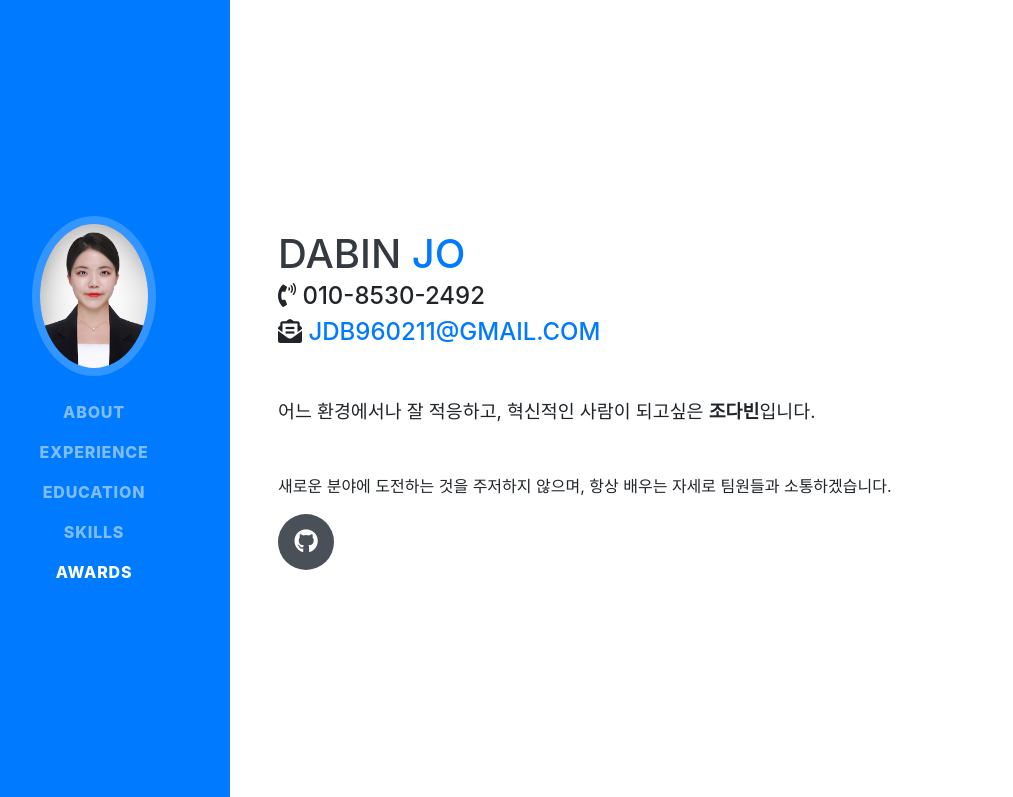
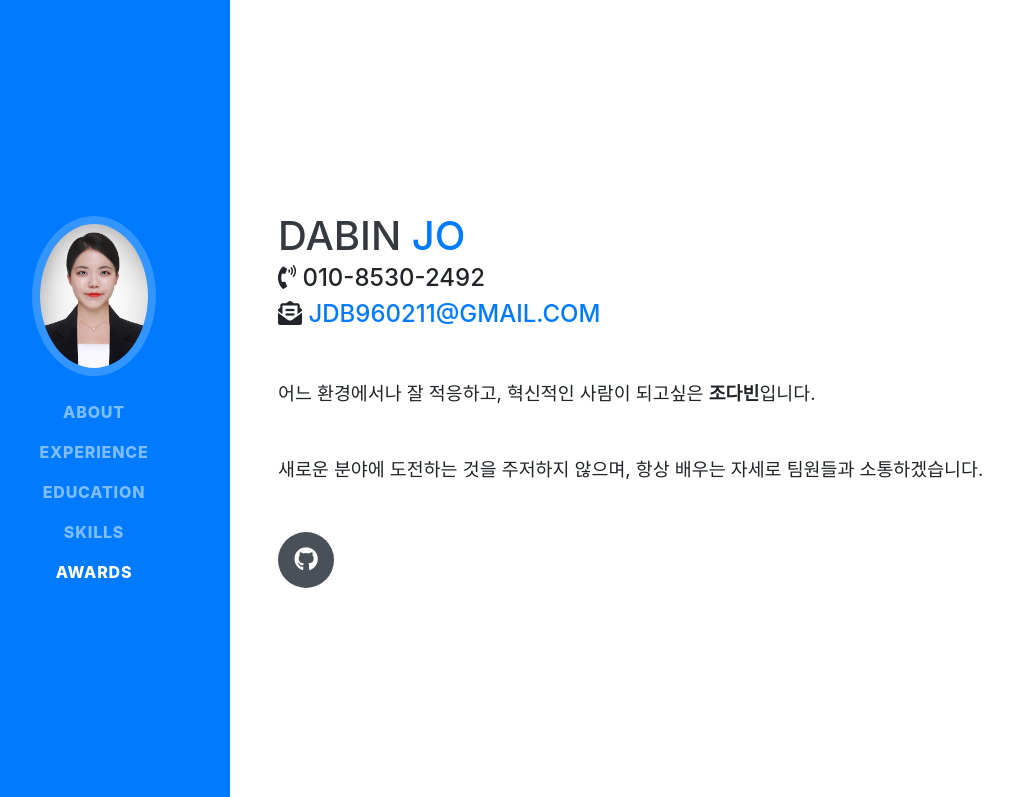
Before and after one commit to dabini/dabini.github.io, a website with bundled scripts: page index.html in a window 1280 px wide. Shown: the top 797 px of the page, without its empty margins (42-1055 px from the left). Built offline with nearby package versions, Linux system fonts and the light colour scheme; a web font is replaced by a local one.

Commit message:
Add files via upload

```diff
--- a/index.html
+++ b/index.html
@@ -70,7 +70,7 @@
           <i class="fas fa-envelope-open-text"> </i> <a href="mailto:jdb960211@gmail.com">jdb960211@gmail.com</a>
         </div>
         <p class="lead mb-5">어느 환경에서나 잘 적응하고, 혁신적인 사람이 되고싶은 <b>조다빈</b>입니다.</p>
-        <p>새로운 분야에 도전하는 것을 주저하지 않으며, 항상 배우는 자세로 팀원들과 소통하겠습니다.</p>
+        <p class="lead mb-5">새로운 분야에 도전하는 것을 주저하지 않으며, 항상 배우는 자세로 팀원들과 소통하겠습니다.</p>
         <div class="social-icons">
           <a href="https://github.com/dabini">
             <i class="fab fa-github"></i>
```
